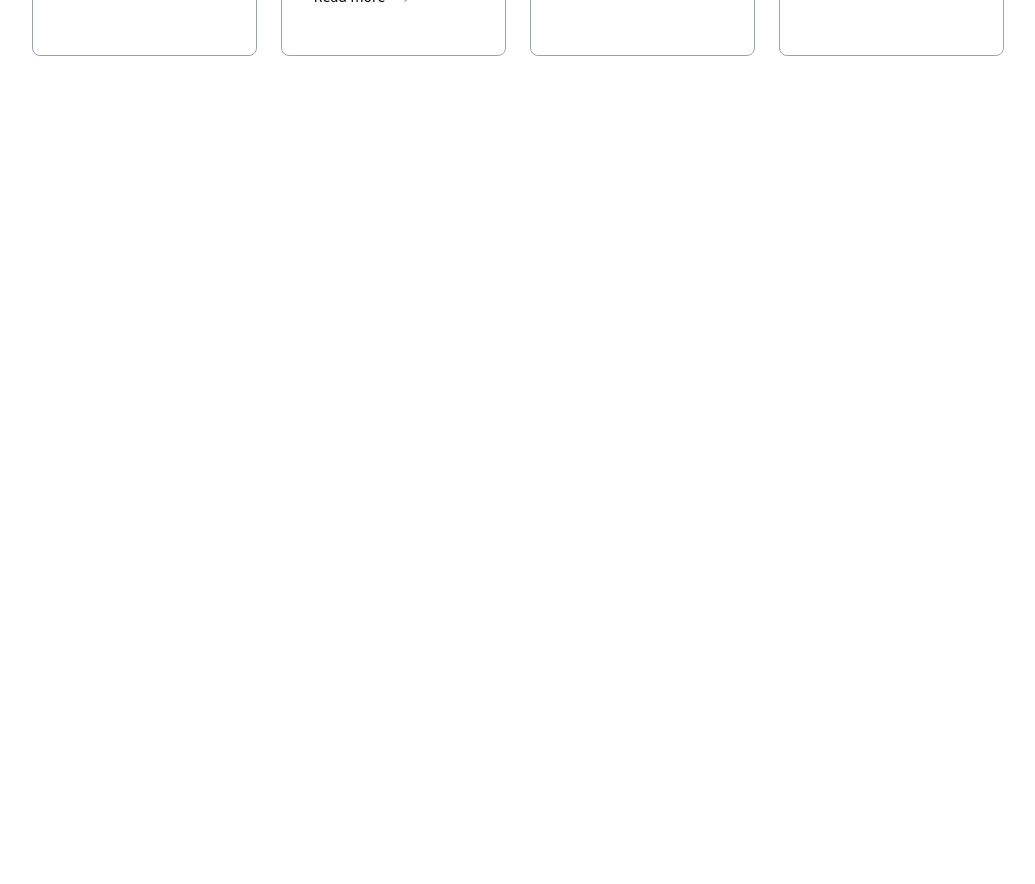
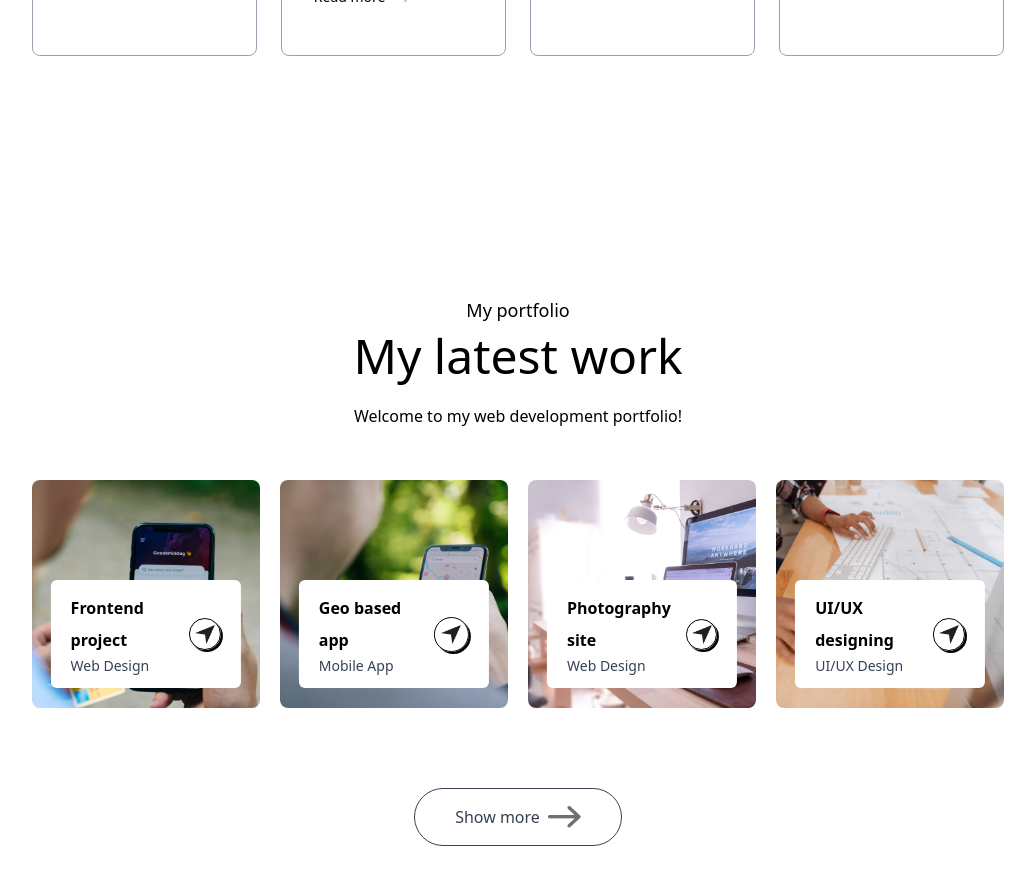
Before and after one commit to nolantuttle/portfolio-site, a Next.js app: page /home in a window 1280 px wide. Shown: the part 2380-3264 px from the top of the page, without its empty margins (122-1157 px from the left). Before the commit the page ends 2516 px from the top, so only its background shows below. Built offline with nearby package versions, Linux system fonts and the light colour scheme; a web font is replaced by a local one.

Commit message:
Work section layout completed

```diff
--- a/app/components/Header.jsx
+++ b/app/components/Header.jsx
@@ -5,7 +5,7 @@
 
 const Header = () => {
     return (
-        <div className='w-11/12 max-w-3xl text-center mx-auto h-screen flex flex-col items-center justify-center gap-4'>
+        <div id="header" className='w-11/12 max-w-3xl text-center mx-auto h-screen flex flex-col items-center justify-center gap-4'>
             <div>
                 <Image src={assets.profile_img} alt=''
                     className='rounded-full w-32' />
--- a/app/components/Navbar.jsx
+++ b/app/components/Navbar.jsx
@@ -31,7 +31,7 @@
     }, [])
     return (
         <>
-            <div className='fixed top-0 right-0 w-11/12 -z-10 translate-y-[-80%]'>
+            <div id="navbar" className='fixed top-0 right-0 w-11/12 -z-10 translate-y-[-80%]'>
                 <Image src={assets.header_bg_color} alt="" className='w-full' />
             </div>
             <nav className={`w-full fixed px-4 lg:px-4 xl:px-[2%] py-4 flex items-center justify-between z-50
--- a/app/components/Services.jsx
+++ b/app/components/Services.jsx
@@ -4,7 +4,7 @@
 
 const Services = () => {
     return (
-        <div id="Services" className='w-full px-[12%] py-10 scroll-mt-20'>
+        <div id="services" className='w-full px-[12%] py-10 scroll-mt-20'>
             <h4 className='text-center mb-2 text-lg'>What I Offer</h4>
             <h2 className='text-center text-5xl'>My Services</h2>
 
@@ -14,7 +14,7 @@
             <div className='grid grid-cols-[repeat(auto-fit,minmax(200px,1fr))] gap-6 my-10'>
                 {serviceData.map(({ icon, title, description, link }, index) => (
                     <div key={index} className='border border-gray-400 rounded-lg px-8 py-12
-                    hover:shadow-black cursor-pointer hover:bg-lightHover
+                    hover:shadow-black cursor-pointer hover:bg-[#fcf4ff]
                     hover:-translate-y-1 duration-500'>
                         <Image src={icon} alt={title} className='w-10' />
                         <h3 className='text-lg my-4 text-gray-700'>{title}</h3>
--- /dev/null
+++ b/app/components/Work.jsx
@@ -0,0 +1,48 @@
+import React from 'react'
+import { assets, workData } from '../../assets/assets'
+import Image from 'next/image'
+
+const Work = () => {
+    return (
+        <div id="work" className='w-full px-[12%] py-40 scroll-mt-20'>
+            <h4 className='text-center mb-2 text-lg'>My portfolio</h4>
+            <h2 className='text-center text-5xl'>My latest work</h2>
+
+            <p className='text-center max-w-2xl mx-auto mt-5 mb-12'>
+                Welcome to my web development portfolio! </p>
+
+            <div className='grid grid-cols-[repeat(auto-fit,minmax(200px,1fr))] my-10 gap-5'>
+                {workData.map((project, index) => (
+                    <div key={index}
+                        className='aspect-square bg-no-reapeat bg-cover bg-center rounded-lg
+                        relative cursor-pointer group'
+                        style={{ backgroundImage: `url(${project.bgImage})` }}>
+                        <div className='bg-white w-10/12 rounded-md absolute bottom-5
+                        left-1/2 -translate-x-1/2 py-3 px-5 flex items-center
+                        justify-between duration-500 group-hover:bottom-7'>
+                            <div>
+                                <h2 className='font-semibold'>{project.title}</h2>
+                                <p className='text-sm text-gray-700'>{project.description}</p>
+                            </div>
+
+                            <div className='border rounded-full border-black w-9
+                            aspect-square flex items-center justify-center
+                            shadow-[2px_2px_0_#000] group-hover:bg-lime-300 transition'>
+                                <Image src={assets.send_icon} alt='send icon' className='w-5' />
+                            </div>
+                        </div>
+                    </div>
+                ))}
+            </div>
+
+            <a href="" className='w-max flex items-center justify-center gap-2
+            text-gray-700 border-[0.5px] border-gray-700 rounded-full px-10 py-3 mx-auto
+            my-20 hover:bg-[#fcf4ff] duration-500'>
+                Show more <Image src={assets.right_arrow_bold} alt='right arrow' />
+            </a>
+
+        </div>
+    )
+}
+
+export default Work
--- a/app/home/page.tsx
+++ b/app/home/page.tsx
@@ -4,6 +4,7 @@
 import Navbar from '../components/Navbar';
 import About from '../components/About';
 import Services from '../components/Services';
+import Work from '../components/Work';
 
 export default function HomePage() {
     return (
@@ -12,6 +13,7 @@
             <Header />
             <About />
             <Services />
+            <Work />
         </main>
 
     );
```
